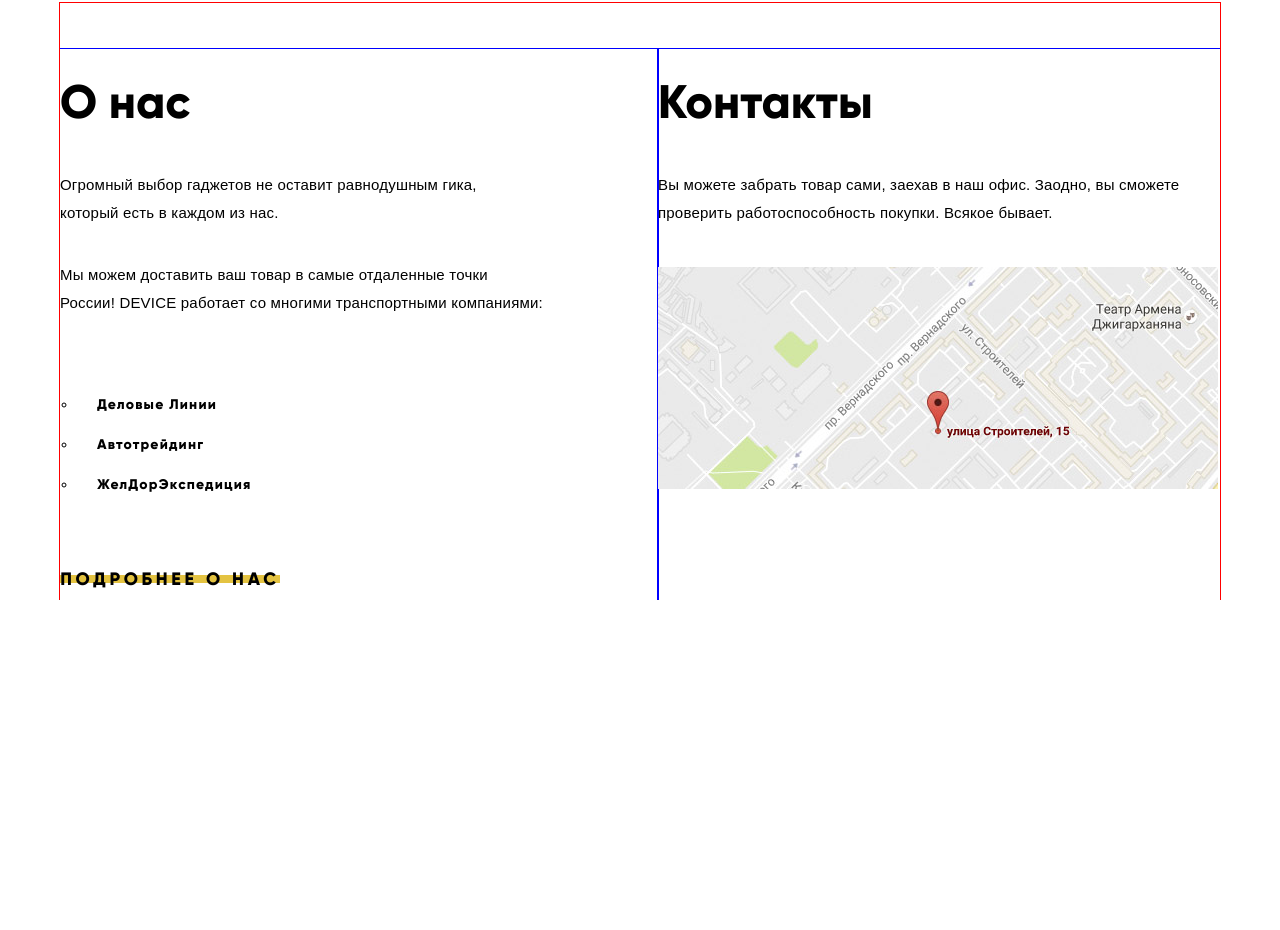
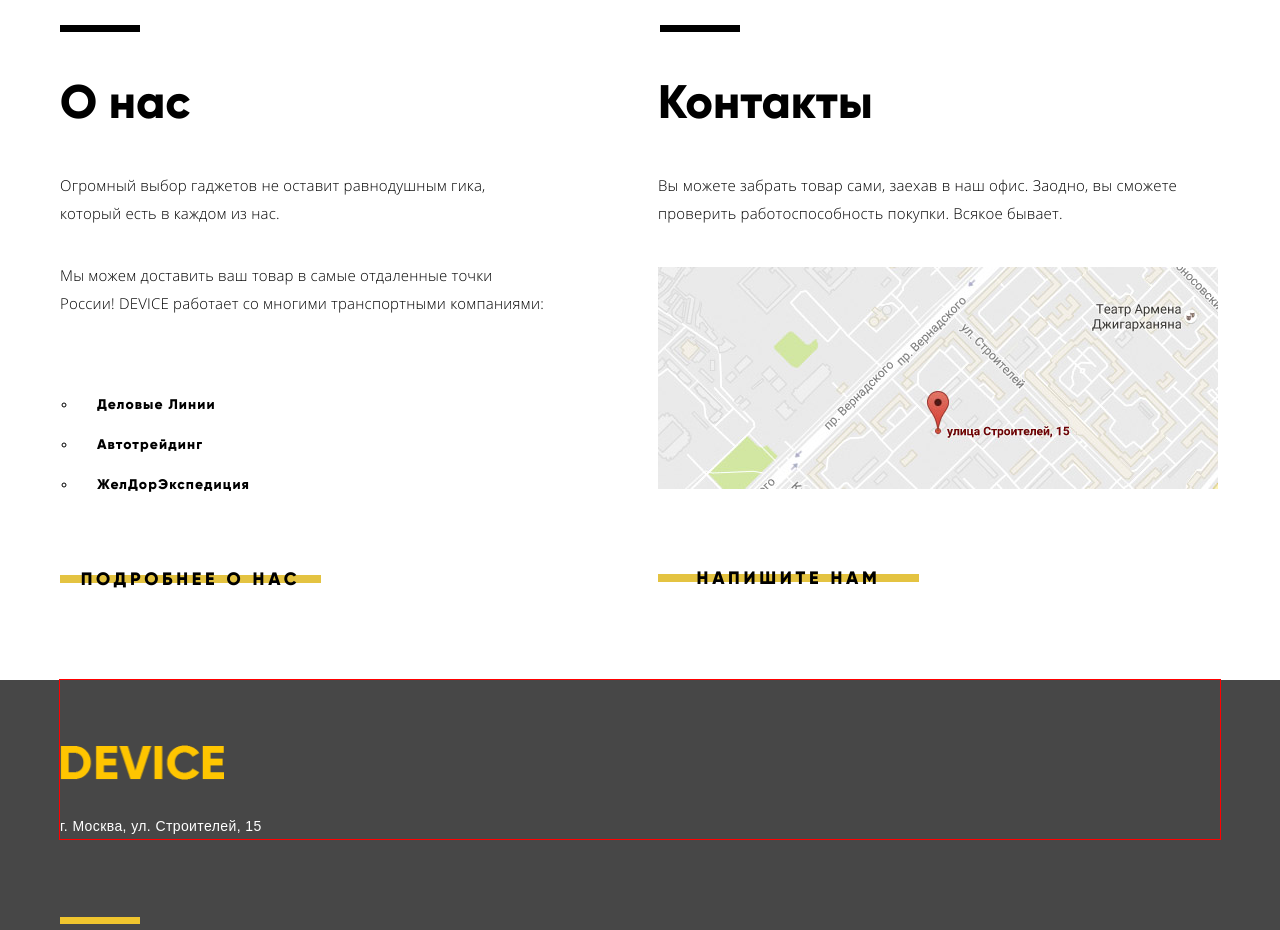
Before and after one commit to AnanyevAlex/Device, a plain HTML site: page index.html in a window 1280 px wide. Shown: the part 1792-2722 px from the top of the page. Before the commit the page ends 2392 px from the top, so only its background shows below. Drawn offline with Linux system fonts and the light colour scheme; a script that the page names is missing.

Commit message:
делаю футер

```diff
--- a/css/style.css
+++ b/css/style.css
@@ -13,14 +13,14 @@
 }
 
 @font-face{
- font-family: "Open Sans"; /* Гарнитура шрифта */
+ font-family: "OpenSans Light"; /* Гарнитура шрифта */
  src: url(../fonts/OpenSans-Light.ttf) format('truetype'); /* Путь к файлу со шрифтом */
  font-weight: 300;
  font-style:normal;
 }
 
 @font-face{
- font-family: "Open Sans"; /* Гарнитура шрифта */
+ font-family: "OpenSans Light"; /* Гарнитура шрифта */
  src: url(../fonts/OpenSans-Regular.ttf) format('truetype'); /* Путь к файлу со шрифтом */
  font-weight: normal;
  font-style:normal;
@@ -204,7 +204,7 @@ a {
 .buy-navigation {
   border: none;
   background-color: inherit;
-  font-family: "OpenSans", Arial, sans-serif;
+  font-family: "OpenSans Light", Arial, sans-serif;
   font-weight: 300;
   font-size: 15px;
 }
@@ -348,7 +348,7 @@ a {
 .mod-menu ul {
   min-width: 200px;
   margin-top: 28px;
-  font-family: "OpenSans", Arial, sans-serif;
+  font-family: "OpenSans Light", Arial, sans-serif;
   font-weight: 300;
   font-size: 15px;
   letter-spacing: 0;
@@ -431,8 +431,8 @@ a {
 
 .slide-info p {
   margin: 20px 0 0 10px;
-  padding-right: 25px;
-  font-family: "OpenSans", Arial, sans-serif;
+  padding-right: 31px;
+  font-family: "OpenSans Light", Arial, sans-serif;
   font-size: 15px;
   font-weight: 300;
   letter-spacing: 0.2px;
@@ -469,11 +469,15 @@ a {
 
 
 
-.slide-info .detail:hover {
+.slide-info .detail:hover,
+.about-us-info .detail:hover,
+.device-contacts .write-us:hover {
   background: #e4c341;
 }
 
-.slide-info .detail:active {
+.slide-info .detail:active,
+.about-us-info .detail:active,
+.device-contacts .write-us:active {
   background-color: #e4c341;
   color: rgba(0, 0, 0, 0.302);
 }
@@ -521,7 +525,7 @@ a {
 }
 
 .slide-info .detail-name {
-  font-family: "OpenSans", Arial, sans-serif;
+  font-family: "OpenSans Light", Arial, sans-serif;
   font-weight: 300;
   font-size: 13px;
 }
@@ -759,7 +763,7 @@ input#copter-slide:checked ~ .copter-slide {
 .credit-info p {
   margin-top: 28px;
   padding-right: 25px;
-  font-family: "OpenSans", Arial, sans-serif;
+  font-family: "OpenSans Light", Arial, sans-serif;
   font-size: 15px;
   font-weight: 300;
   letter-spacing: 0.3px;
@@ -879,16 +883,29 @@ input#credit-slide:checked ~ .slide-credit {
   width: 100%;
   min-height: 500px;
   padding-top: 46px;
-  outline: 1px solid red;
+  margin-bottom: 80px;
+}
+
+.about-us:before,
+.about-us:after {
+  content: "";
+  position: absolute;
+  display: block;
+  width: 80px;
+  height: 7px;
+  top: 22px;
+  background-color: #000;
+}
+
+.about-us:after {
+  right: 480px;
 }
 
 .about-us-info {
   width: 598px;
-  outline: 1px solid blue;
 }
 
 .device-contacts {
-  outline: 1px solid blue;
   width: 562px;
 }
 
@@ -901,7 +918,7 @@ input#credit-slide:checked ~ .slide-credit {
 
 .about-us-info p,
 .device-contacts p {
-  font-family: "OpenSans", Arial, sans-serif;
+  font-family: "OpenSans Light", Arial, sans-serif;
   margin: 0;
   font-weight: 300;
   font-size: 15px;
@@ -919,7 +936,7 @@ input#credit-slide:checked ~ .slide-credit {
 }
 
 .about-us-info .second-row {
-  padding-right: 115px;
+  padding-right: 113px;
   margin-bottom: 75px;
 }
 
@@ -932,20 +949,21 @@ input#credit-slide:checked ~ .slide-credit {
 .about-us li {
   margin-bottom: 14px;
   padding-left: 20px;
-  letter-spacing: 1.2px;
+  letter-spacing: 1.1px;
 }
 
 .about-us ul {
   list-style-type: circle;
 }
 
-.about-us-info .detail {
+.about-us-info .detail,
+.device-contacts .write-us {
   display: block;
   box-sizing: border-box;
   text-align: center;
   margin: 62px 0 0 0;
   padding-top: 6px;
-  width: 220px;
+  width: 261px;
   height: 40px;
   background-image: linear-gradient(to bottom, #ffffff 37%, #e4c341 37%, #e4c341 57%, #ffffff 57%);
   font-size: 18px;
@@ -953,3 +971,38 @@ input#credit-slide:checked ~ .slide-credit {
   letter-spacing: 3.7px;
   text-transform: uppercase;
 }
+
+.main-footer {
+  width: 100%;
+  height: 250px;
+  background-color: #474747;
+}
+
+.container-footer {
+  outline: 1px solid red;
+  padding-top: 65px;
+  background-color: transparent;
+}
+
+.footer-logo a {
+  display: block;
+  margin-bottom: 25px;
+}
+
+.footer-logo p {
+  position: relative;
+  font-family: "Open Sans-Light", Arial, sans-serif;
+  margin: 0;
+  letter-spacing: 0.4px;
+  color: #fff;
+}
+
+.footer-logo p:after {
+  content: "";
+  position: absolute;
+  display: block;
+  width: 80px;
+  height: 7px;
+  top: 104px;
+  background-color: #f0c52e;
+}
--- a/index.html
+++ b/index.html
@@ -249,15 +249,25 @@
         <p>Вы можете забрать товар сами, заехав в наш офис. Заодно, вы сможете проверить работоспособность покупки. Всякое бывает.</p>
 
         <img class="device-map" src="img/map.jpg" alt="Карта местоположения магазина Device">
+
+        <a class="write-us" href="#">Напишите нам</a>
       </div>
+
+
     </div>
 
   </section>
 
 
 </main>
-</div>
-<footer class="main-footer main-footer-absolute">
+
+<footer class="main-footer">
+  <div class="container container-footer">
+    <div class="footer-logo">
+      <a href="#"> <img src="img/logo-footer.png" alt="Логотип девайс" width="164px" height="35px"> </a>
+      <p>г. Москва, ул. Строителей, 15</p>
+    </div>
+  </div>
 
 </footer>
 
```
